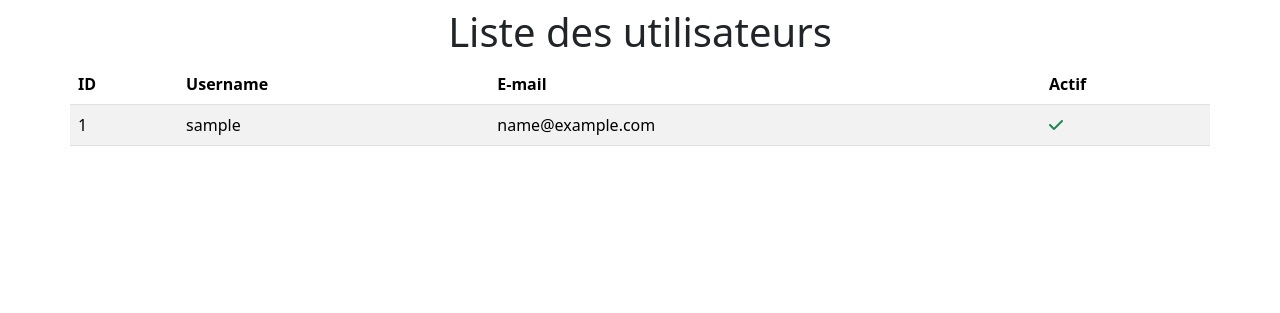
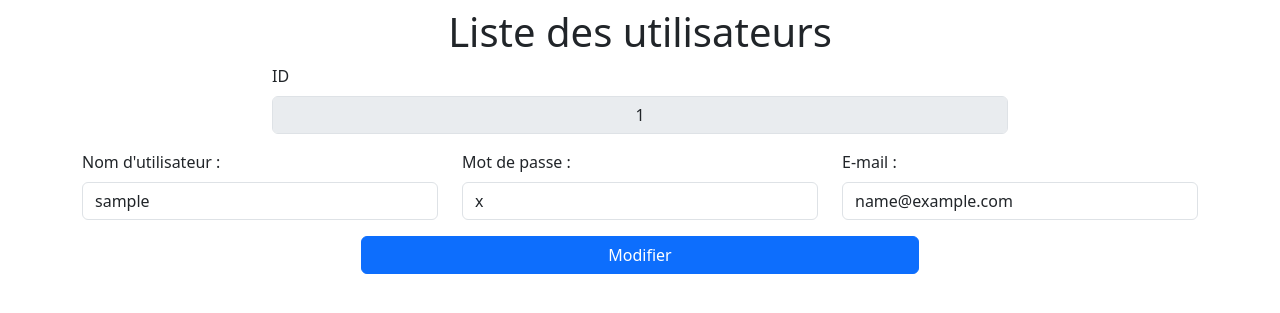
Before and after one commit to KeBardoula/coda_school_new, a PHP site: page /coda_school/index.php?component=users&action=edit&id=1 in a window 1280 px wide. Shown: the part 56-369 px from the top of the page. Run offline with PHP 8.4, Linux system fonts and the light colour scheme; the visitor is signed in with stand-in values (Sample User, id 1); tables that the repository leaves empty or names only in its code hold one stand-in row (values such as "Sample post").

Commit message:
modif avec problème

```diff
--- a/controller/login.php
+++ b/controller/login.php
@@ -15,9 +15,11 @@
 				$user = getUser($pdo, $username);
 				$isMatchPassword = is_array($user) && password_verify($pass, $user['password']);
 
-				if ($isMatchPassword) {
+				if ($isMatchPassword && $user['enabled']) {
 					$_SESSION['auth'] = true;
 					header('location: index.php');
+				} elseif (!$user['enabled']) {
+					$errors[] = 'Votre compte est désactiver';
 				} else {
 					$errors[] = 'identification échouée';
 				}
--- a/controller/users.php
+++ b/controller/users.php
@@ -1,10 +1,48 @@
 <?php
-	require "Model/users.php";
+require "Model/users.php";
+define('BASE_URL_USERS', 'index.php?component=users');
 
-	if (isset($_GET['action']) && $_GET['action'] === 'toggle_enabled' && isset($_GET['id'])  && is_numeric($_GET['id'])) {
-		$id = cleanString($_GET['id']);
-	}
-	$users = getAll($pdo);
+if (isset($_GET['action']) && isset($_GET['id']) && is_numeric($_GET['id'])) {
+    $id = cleanString($_GET['id']);
 
-	require "View/users.php";
+    switch ($_GET['action']) {
+        case 'togleEnabled':
+            toggleEnabled($pdo, $id);
+            header('location: ' . BASE_URL_USERS);
+            break;
+        case 'delete':
+            $delete = deleteUsers($pdo, $id);
+            if (!empty($delete)) {
+                $errors[] = "Impossible de supprimer l'utilisateur, il est encore lié à une personne";
+            } else {
+                header('location: ' . BASE_URL_USERS);
+            }
+            break;
+        case 'editate':
+            if (isset($_POST['update_button'])) {
+                // Récupérer et sécuriser les données du formulaire
+                $username = !empty($_POST['username']) ? $_POST['username'] : null;
+                $password = !empty($_POST['password']) ? $_POST['password'] : null;
+                $email = !empty($_POST['email']) ? $_POST['email'] : null;
+
+                // Vérifier que toutes les variables sont définies avant d'appeler la fonction
+                if ($username !== null && $email !== null && $password !== null) {
+                    editUsers($pdo, $id, $username, $email, $password);
+                    header('location: ' . BASE_URL_USERS);
+                    exit; // Assurez-vous d'utiliser exit après un header redirect
+                } else {
+                    $errors[] = "Tous les champs doivent être remplis.";
+                }
+            }
+            break;
+        case 'created':
+            countUsers($pdo);
+            createUsers($pdo); // Pas besoin de passer des paramètres
+            header('location: ' . BASE_URL_USERS);
+            break;
+    }
+}
+
+$users = getAll($pdo);
+require "View/users.php";
 ?>
--- /dev/null
+++ b/css/styles.css
@@ -0,0 +1,4 @@
+button#edit_button{
+    border: none;
+    background-color: rgba(255, 255, 255, 0);
+}
--- a/index.php
+++ b/index.php
@@ -19,6 +19,7 @@
           integrity="sha384-QWTKZyjpPEjISv5WaRU9OFeRpok6YctnYmDr5pNlyT2bRjXh0JMhjY6hW+ALEwIH"
           crossorigin="anonymous">
 	<link rel="stylesheet" href="https://cdnjs.cloudflare.com/ajax/libs/font-awesome/6.0.0-beta3/css/all.min.css">
+	<link rel="stylesheet" href="css/styles.css">
 </head>
 <body>
 
--- a/model/login.php
+++ b/model/login.php
@@ -1,7 +1,7 @@
 <?php
 	function getUser(PDO $pdo, string $username): array | bool
 	{
-		$res = $pdo->prepare('SELECT username, password FROM users WHERE username = :username');
+		$res = $pdo->prepare('SELECT username, password, enabled FROM users WHERE username = :username');
 		$res->bindParam(':username', $username);
 		$res->execute();
 
--- a/model/users.php
+++ b/model/users.php
@@ -9,5 +9,104 @@
 	function toggleEnabled(PDO $pdo, int $id): void{
 		$res = $pdo->prepare('UPDATE users SET enabled = NOT enabled WHERE id = :id');
 		$res->bindParam(':id', $id, PDO::PARAM_INT);
+		$res->execute();
 	}
+
+	function deleteUsers(PDO $pdo, int $id): void{
+		try {
+			$res = $pdo->prepare('DELETE FROM users WHERE id = :id');
+			$res->bindParam(':id', $id, PDO::PARAM_INT);
+			$res->execute();
+		} catch (Exception $e) {
+			echo $e->getMessage();
+		}
+	}
+
+	function editUsers(PDO $pdo, int $id, string $username, string $email, string $password): void {
+        try {
+            $hashedPassword = password_hash($password, PASSWORD_DEFAULT); // Hashage du mot de passe
+            $res = $pdo->prepare('UPDATE users SET username = :username, email = :email, password = :password WHERE id = :id');
+
+            // Lier les paramètres
+            $res->bindParam(':username', $username);
+            $res->bindParam(':email', $email);
+            $res->bindParam(':password', $hashedPassword);
+            $res->bindParam(':id', $id, PDO::PARAM_INT);
+
+            // Exécuter la requête
+            $res->execute();
+
+            // Vérifier si la mise à jour a eu lieu
+            if ($res->rowCount() === 0) {
+                echo "Aucune mise à jour effectuée. Vérifiez que l'ID existe et que les valeurs sont différentes.";
+            }
+        } catch (PDOException $e) {
+            echo "Erreur à la mise à jour de l'info utilisateur : {$e->getMessage()}";
+        }
+    }
+    function countUsers(PDO $pdo): array{
+        if (empty($errors)){
+            try {
+                $res = $pdo->prepare("SELECT COUNT(*) FROM users WHERE username = :username;");
+                $res->bindParam(':username', $username);
+                $res->execute();
+                $select = $res->fetch();
+            } catch (PDOException $e){
+                $errors[] = "Erreur de vérification de username {$e->getMessage()}";
+            }
+
+            if ($select['user_number'] !== 0){
+                $errors[] = "Nom d'utilisateur déjà utilisé";
+            }
+        }
+    }
+    function createUsers(PDO $pdo): void {
+        if (isset($_POST['create_button'])) {
+            $username = !empty($_POST['username']) ? $_POST['username'] : null;
+            $password = !empty($_POST['password']) ? $_POST['password'] : null;
+            $confirm = !empty($_POST['confirm']) ? $_POST['confirm'] : null;
+            $email = !empty($_POST['email']) ? $_POST['email'] : null;
+            $enabled = isset($_POST['enabled']) ? true : false; // Si la case est cochée, enabled est true
+
+            $errors = []; // Initialiser le tableau d'erreurs
+
+            if ($username === null || $password === null || $confirm === null || $email === null) {
+                $errors[] = "Tous les champs sont obligatoires.";
+            } else {
+                $username = cleanString($username);
+                $email = cleanString($email);
+                $password = cleanString($password);
+                $confirm = cleanString($confirm);
+
+                if (!filter_var($email, FILTER_VALIDATE_EMAIL)) {
+                    $errors[] = "E-mail invalide";
+                }
+
+                if ($password !== $confirm) {
+                    $errors[] = "Les mots de passe ne sont pas identiques";
+                } else {
+                    $hashedPassword = password_hash($password, PASSWORD_DEFAULT);
+                }
+
+                if (empty($errors)) {
+                    try {
+                        $res = $pdo->prepare("INSERT INTO users (username, password, email, enabled) VALUES (:username, :password, :email, :enabled)");
+                        $res->bindParam(':username', $username);
+                        $res->bindParam(':password', $hashedPassword);
+                        $res->bindParam(':email', $email);
+                        $res->bindParam(':enabled', $enabled, PDO::PARAM_BOOL);
+                        $res->execute();
+                    } catch (PDOException $e) {
+                        $errors[] = "Erreur à la création de l'utilisateur : {$e->getMessage()}";
+                    }
+                }
+            }
+
+            if (!empty($errors)) {
+                foreach ($errors as $error) {
+                    echo "<p style='color:red;'>$error</p>";
+                }
+            }
+        }
+    }
 ?>
--- a/view/users.php
+++ b/view/users.php
@@ -1,6 +1,70 @@
 <div class="mt-2 mb-2">
     <h1 class="text-center">Liste des utilisateurs</h1>
 </div>
+<?php if (isset($_GET['action']) && $_GET['action'] == 'edit') { ?>
+    <div class="row">
+        <?php foreach ($users as $user): ?>
+            <form method="POST" action="<?php echo BASE_URL_USERS . '&action=editate&id=' . $user['id']; ?>">
+                <div class="row">
+                    <div class="col-2"></div>
+                    <div class="col-8 mb-3">
+                        <label for="id" class="form-label">ID</label>
+                        <input type="text" class="form-control text-center" id="id" aria-describedby="idHelp" name="id" value="<?php echo $user['id']; ?>" disabled>
+                    </div>
+                    <div class="col-2"></div>
+                </div>
+                <div class="row">
+                    <div class="col-4 mb-3">
+                        <label for="username" class="form-label">Nom d'utilisateur :</label>
+                        <input type="text" class="form-control" id="username" aria-describedby="usernameHelp" name="username" value="<?php echo $user['username']; ?>">
+                    </div>
+                    <div class="col-4 mb-3">
+                        <label for="password" class="form-label">Mot de passe :</label>
+                        <input type="text" class="form-control" id="password" aria-describedby="passwordHelp" name="password" value="<?php echo $user['password']; ?>">
+                    </div>
+                    <div class="col-4 mb-3">
+                        <label for="email" class="form-label">E-mail :</label>
+                        <input type="email" class="form-control" id="email" aria-describedby="emailHelp" name="email" value="<?php echo $user['email']; ?>">
+                    </div>
+                </div>
+                <div class="d-grid gap-2 col-6 mx-auto">
+                    <button type="submit" name="update_button" class="btn btn-primary">Modifier</button>
+                </div>
+            </form>
+        <?php endforeach; ?>
+    </div>
+<?php } elseif (isset($_GET['action']) && $_GET['action'] == 'create') { ?>
+    <div class="row">
+        <form method="POST" action="<?php echo BASE_URL_USERS . '&action=created'; ?>">
+            <div class="row">
+                <div class="col-3 mb-3">
+                    <label for="username" class="form-label">Nom d'utilisateur :</label>
+                    <input type="text" class="form-control" id="username" aria-describedby="usernameHelp" name="username" required>
+                </div>
+                <div class="col-3 mb-3">
+                    <label for="email" class="form-label">E-mail :</label>
+                    <input type="email" class="form-control" id="email" aria-describedby="emailHelp" name="email" required>
+                </div>
+                <div class="col-3 mb-3">
+                    <label for="password" class="form-label">Mot de passe :</label>
+                    <input type="password" class="form-control" id="password" aria-describedby="passwordHelp" name="password" required>
+                </div>
+                <div class="col-3 mb-3">
+                    <label for="confirm" class="form-label">Confirmer le mot de passe :</label>
+                    <input type="password" class="form-control" id="confirm" aria-describedby="confirmHelp" name="confirm" required>
+                </div>
+            </div>
+            <div class="form-check form-switch mb-3">
+                    <input class="form-check-input" type="checkbox" name="enabled" role="switch" id="enabled">
+                    <label class="form-check-label" for="enabled">Activer</label>
+                </div>
+            <div class="d-grid gap-2 col-6 mx-auto">
+                <button type="submit" name="create_button" class="btn btn-primary">Créer</button>
+                <button type="reset" name="reset_button" class="btn btn-primary">Annuler</button>
+            </div>
+        </form>
+    </div>
+<?php } else {?>
     <div class="row">
         <table class="table table-striped">
             <thead>
@@ -9,6 +73,7 @@
                 <th scope="col">Username</th>
                 <th scope="col">E-mail</th>
                 <th scope="col">Actif</th>
+                <th scope="col">Action</th>
             </tr>
             </thead>
             <tbody>
@@ -17,13 +82,25 @@
                         <td><?php echo $user['id']; ?></td>
                         <td><?php echo $user['username']; ?></td>
                         <td><?php echo $user['email']; ?></td>
-                <a href="index.php?component=users&action=toggle_enabled&id=<? echo $user['id']; ?>">
                         <td>
+                            <a href="<?php echo BASE_URL_USERS . '&action=toggle_enabled&id=' . $user['id']; ?>">
                                 <i class="fa-solid <?php echo $user['enabled'] ? 'fa-check text-success' : 'fa-xmark text-danger'; ?>"></i>
+                            </a>
                         </td>
+                        <td>
+                            <a class="link-offset-2 link-underline link-underline-opacity-0" href="<?php echo BASE_URL_USERS . '&action=delete&id=' . $user['id']; ?>">
+                                <i class="fa-solid fa-trash text-danger"></i>
                             </a>
+                            <a class="link-offset-2 link-underline link-underline-opacity-0" href="<?php echo BASE_URL_USERS . '&action=edit&id=' . $user['id']; ?>">
+                                <i class="fa-solid fa-pen ms-2 text-warning"></i>
+                            </a>
+                            <a class="link-offset-2 link-underline link-underline-opacity-0" href="<?php echo BASE_URL_USERS . '&action=create&id=' . $user['id']; ?>">
+                                <i class="fa-solid fa-plus ms-2 text-primary"></i>
+                            </a>
+                        </td>
                     </tr>
-        <?php endforeach?>
+                <?php endforeach; ?>
             </tbody>
         </table>
     </div>
+<?php } ?>
```
Also changed, not shown: 3 other files. Lines whose indentation alone changed are shown as unchanged.
